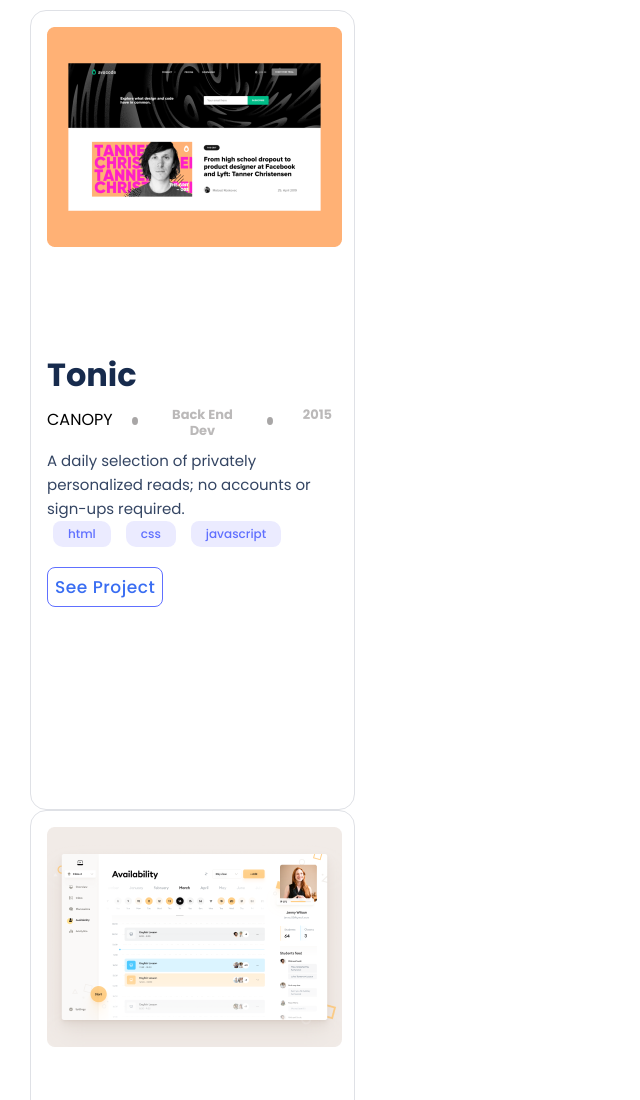
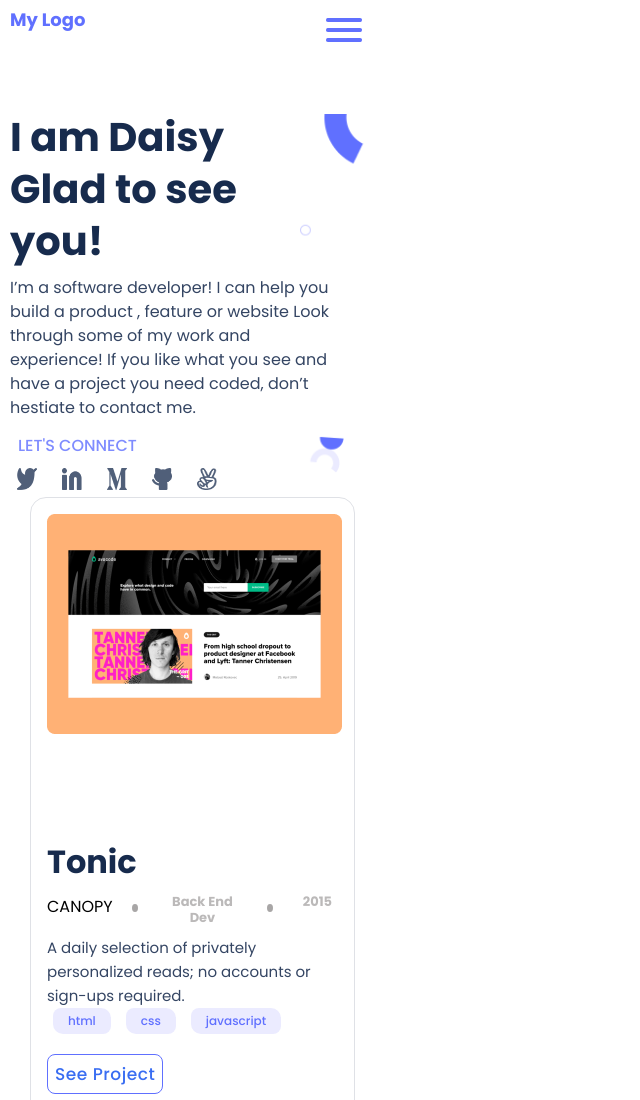
Before and after one commit to Berucan/Portfolio2, a website: page index.html in a window 1280 px wide. Shown: the top 1100 px of the page, without its empty margins (0-640 px from the left). Drawn offline with Linux system fonts and the light colour scheme.

Commit message:
Modify index files

```diff
--- a/index.html
+++ b/index.html
@@ -10,6 +10,54 @@
   </head>
   <body>
     <div class="main-div">
+      <!--HEADER SECTION-->
+      <header class="header-section">
+        <div class="toolbar">
+            <a href="#">My Logo</a>
+            <nav class="nav-item">
+              <img src="images/toggle.png" alt="Toggle">
+            </nav>
+          </div>
+        </header>
+    <!--HEADLINE SECTION-->
+    <section class="headline">
+        <h1 class="heading">I am Daisy <br/>Glad to see you!</h1>
+        <p class="profile">
+          I’m a software developer! I can help you build a product , feature or
+          website Look through some of my work and experience! If you like what
+          you see and have a project you need coded, don’t hestiate to contact me.
+        </p>
+        <p class="info">LET'S CONNECT</p>
+        <div class="media-icon">
+            <ul>
+                <li class="icon">
+                    <a href="#">
+                      <img src="images/twitter.png" alt="Twitter">
+                    </a>
+                </li>
+                <li class="icon">
+                    <a href="#">
+                      <img src="images/Linkedin.png" alt="LinkedIn">
+                    </a>
+                </li>
+                <li class="icon">
+                    <a href="#">
+                      <img src="images/media.png" alt="media">
+                    </a>
+                </li>
+                <li class="icon">
+                    <a href="#">
+                        <img src="images/github.png" alt="Github"></a>
+                </li>
+                <li class="icon">
+                    <a href="#">
+                      <img src="images/fingers.png" alt="Finger">
+                    </a>
+                </li>
+            </ul>
+        </div>
+    </section>
+
           <!--WORK section-->
           <section class="work">
             <!-- <div class="container">  -->
```
